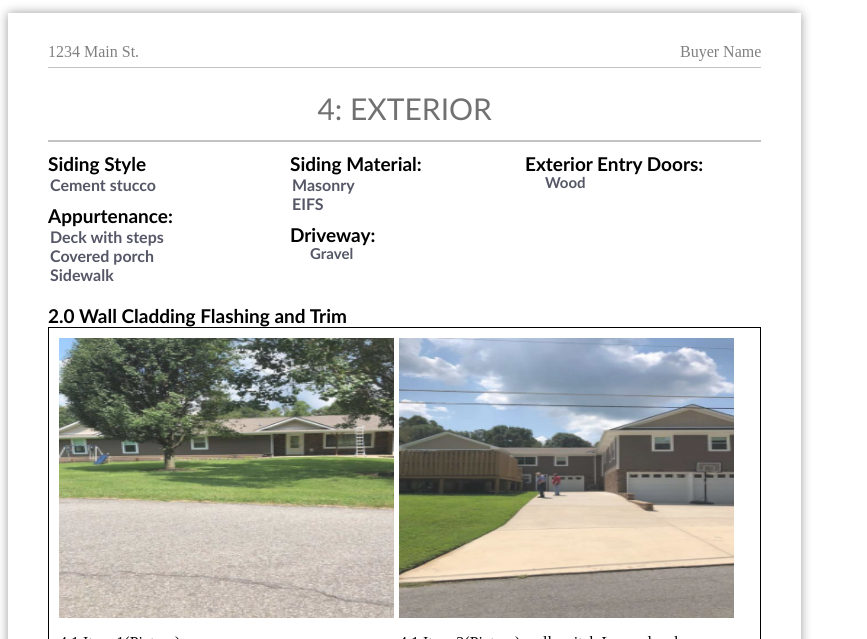
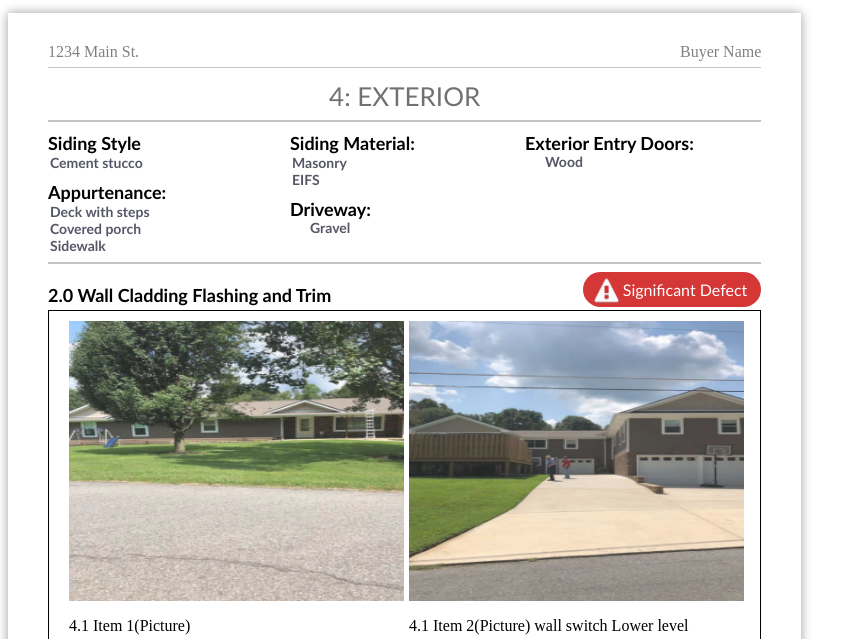
Before and after one commit to FawadMahmood/spectifier-pdf, a plain HTML site: page page25/page25.html in a window 1280 px wide. Shown: the top 639 px of the page, without its empty margins (0-867 px from the left). Drawn offline with Linux system fonts and the light colour scheme.

Commit message:
PDF
complete page no 25

```diff
--- a/page25/page25.html
+++ b/page25/page25.html
@@ -24,61 +24,66 @@
             </div>
 
 
-            <div style="height: 980px; margin-top: 30px;">
+            <div style="height: 980px; margin-top: 20px;">
 
-                <div style="width: 100%; height: 50px; border-bottom: 2px solid #C3C3C3;">
+                <div style="width: 100%; height: 40px; border-bottom: 2px solid #C3C3C3;">
                     <h1
-                        style="font-size: 30px;color: #717171;font-family: calibri;font-weight: lighter;padding:0px; text-align: center; margin-top: -8px;">
+                        style="font-size: 26px;color: #717171;font-family: calibri;font-weight: lighter;padding:0px; text-align: center; margin-top: -8px;">
                         4: EXTERIOR</h1>
                 </div>
 
                 <div style="width:100%; height:200px; background-color: transparent; display:inline-block;">
                     <div style="width: 242px;height:auto;background-color:transparent;float:left;">
-                        <h6 style="font-family: calibri; font-size: 19px;margin:10px 0px 0px 0px;">Siding Style</h6>
+
+                        <h6 style="font-family: calibri; font-size: 18px;margin:10px 0px 0px 0px;">Siding Style</h6>
                         <p
-                            style="font-family: calibri;font-weight:bold;color:#555767;font-size: 16px;margin:0px 0px 0px 2px;">
+                            style="font-family: calibri;font-weight:bold;color:#555767;font-size: 14px;margin:0px 0px 0px 2px;">
                             Cement stucco
                         </p>
-                        <h6 style="font-family: calibri; font-size: 19px;margin:10px 0px 0px 0px;">Appurtenance:</h6>
+                        <h6 style="font-family: calibri; font-size: 18px;margin:10px 0px 0px 0px;">Appurtenance:</h6>
                         <p
-                            style="font-family: calibri;font-weight:bold;color:#555767;font-size: 16px;margin:0px 0px 0px 2px;">
+                            style="font-family: calibri;font-weight:bold;color:#555767;font-size: 14px;margin:0px 0px 0px 2px;">
                             Deck with steps<br>
                             Covered porch<br>
                             Sidewalk
                         </p>
                     </div>
-
-
                     <div style="width: 235px;height:auto;background-color:transparent;float:left;">
-                        <h6 style="font-family: calibri; font-size: 19px;margin:10px 0px 0px 0px;">Siding Material:
+                        <h6 style="font-family: calibri; font-size: 18px;margin:10px 0px 0px 0px;">Siding Material:
                         </h6>
                         <p
-                            style="font-family: calibri;font-weight:bold;color:#555767;font-size: 16px;margin:0px 0px 0px 2px;">
+                            style="font-family: calibri;font-weight:bold;color:#555767;font-size: 14px;margin:0px 0px 0px 2px;">
                             Masonry<br>EIFS
                         </p>
-                        <h6 style="font-family: calibri; font-size: 19px;margin:10px 0px 0px 0px;">Driveway:</h6>
+                        <h6 style="font-family: calibri; font-size: 18px;margin:10px 0px 0px 0px;">Driveway:</h6>
                         <p
-                            style="font-family: calibri;font-weight:bold;font-size:15px;line-height: 15px;text-indent:20px;color:#555767;margin:0px;">
+                            style="font-family: calibri;font-weight:bold;font-size:14px;line-height: 15px;text-indent:20px;color:#555767;margin:0px;">
                             Gravel</p>
                     </div>
 
 
                     <div style="width: 235px;height:auto;background-color:transparent;float:left;">
-                        <h6 style="font-family: calibri; font-size: 19px;margin:10px 0px 0px 0px;">Exterior Entry Doors:
+                        <h6 style="font-family: calibri; font-size: 18px;margin:10px 0px 0px 0px;">Exterior Entry Doors:
                         </h6>
                         <p
-                            style="font-family: calibri;font-size:15px;font-weight:bold;line-height: 15px;color:#555767;text-indent:20px;margin:0px;">
+                            style="font-family: calibri;font-size:14px;font-weight:bold;line-height: 15px;color:#555767;text-indent:20px;margin:0px;">
                             Wood</p>
                     </div>
                 </div>
 
                 <div>
-                    <h6
-                        style="font-family:calibri; font-weight:bold; font-size: 19px;margin:-38px 0px 0px 0px;display:inline-block;">
-                        2.0 Wall Cladding Flashing and Trim
-                    </h6>
-
-                    <div style="border: 1px solid black; padding: 10px; margin-top: -15px;">
+                    <div style="width: 100%; height: 0px; margin-top: -60px; border-top: 2px solid #C3C3C3;"></div>
+                    <div>
+                        <h6
+                            style="font-family:calibri; font-weight:bold; font-size: 18px; display:inline-block; margin: 20px 0px;">
+                            2.0 Wall Cladding Flashing and Trim
+                        </h6>
+                        <span
+                            style="float:right; margin-top: 8px; padding:8px 14px 8px 0px;background-color:#D53636;border-radius:50px;color:#FFFFFF;font-family: calibri;text-indent: 40px;background-image: url(icon-warning.png);background-repeat: no-repeat;background-size: 34px 34px;background-position: 6px 2px;">
+                            Significant Defect
+                        </span>
+                    </div>
+                    <div style="border: 1px solid black; padding: 10px 0px 10px 20px; margin-top: -16px;">
                         <div style="width: 340px;height:340;float:left;">
                             <img src="exterior2.png" style="width: 335px;height:280px;" />
                             <p>4.1 Item 1(Picture)</p>
@@ -101,7 +106,7 @@
 
 
                         <div style="width: 100%;">
-                            <p style="font-family: calibri;font-size:15px;line-height: 16px;margin: 0px 0px 0px 10px;">
+                            <p style="font-family: calibri;font-size:15px;line-height: 16px; margin: 0px;">
                                 Settlement / shrinkage cracks were present on the concrete surface (1/4 inch wide).
                                 These are typically from standard settlement, or from admixtures used in the composition
                                 of the concrete. I
```
Also changed, not shown: page6 CRACKING ASPHALT/page6 CRACKING ASPHALT.html (+0 -6 lines), page25/icon-warning.png (added).
